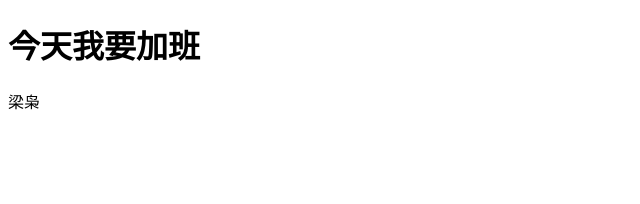
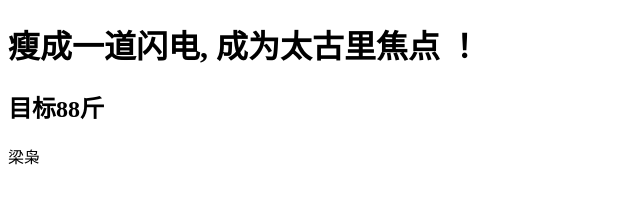
Before and after one commit to s631953135/yolo, a plain HTML site: page index.html in a window 1280 px wide. Shown: the whole page, without its empty margins (0-640 px from the left). Drawn offline with Linux system fonts and the light colour scheme.

Commit message:
Update index.html

```diff
--- a/index.html
+++ b/index.html
@@ -2,11 +2,13 @@
 <html>
 <head>
 <meta charset="utf-8">
-<title>小黑屋(runoob.com)</title>
+<title>暴富</title>
 </head>
 <body>
 
-<h1>今天我要加班</h1>
+<h1>瘦成一道闪电, 成为太古里焦点 ！</h1>
+
+<h2>目标88斤</h2>
 
 <p>梁枭</p>
 
```
